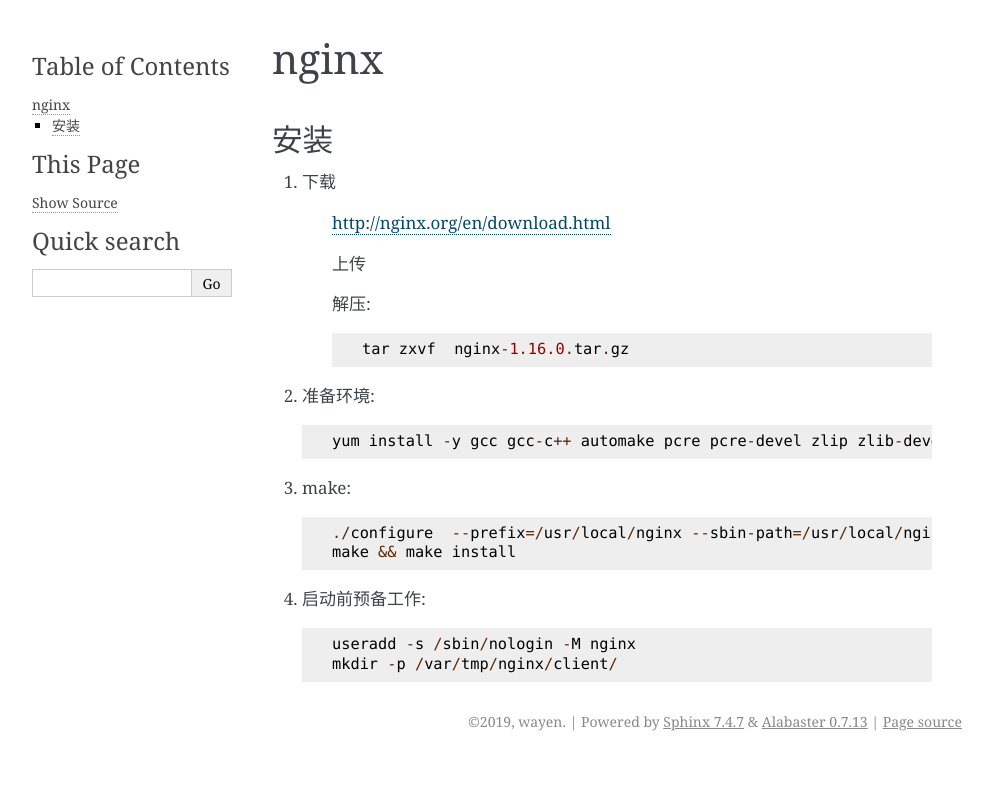
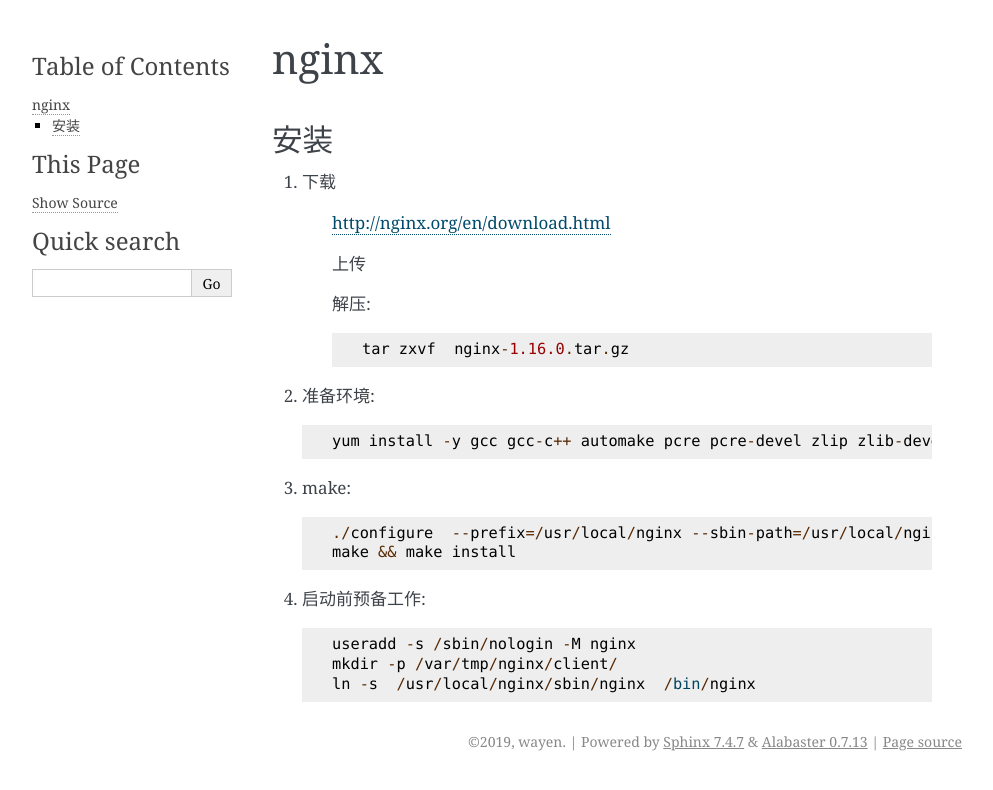
Before and after one commit to wojunnihou/pylearn, a Sphinx documentation site: the page built from doc/source/devops/manual/nginx.rst, in a window 1280 px wide. Shown: the top 790 px of the page, without its empty margins (148-1141 px from the left). Built offline with Sphinx 7.4.7, drawn with Linux system fonts in a browser that asks for light colours.

Commit message:
创建nginx软连接

```diff
--- a/doc/source/devops/manual/nginx.rst
+++ b/doc/source/devops/manual/nginx.rst
@@ -27,3 +27,4 @@
 
     useradd -s /sbin/nologin -M nginx
     mkdir -p /var/tmp/nginx/client/
+    ln -s  /usr/local/nginx/sbin/nginx  /bin/nginx
```
